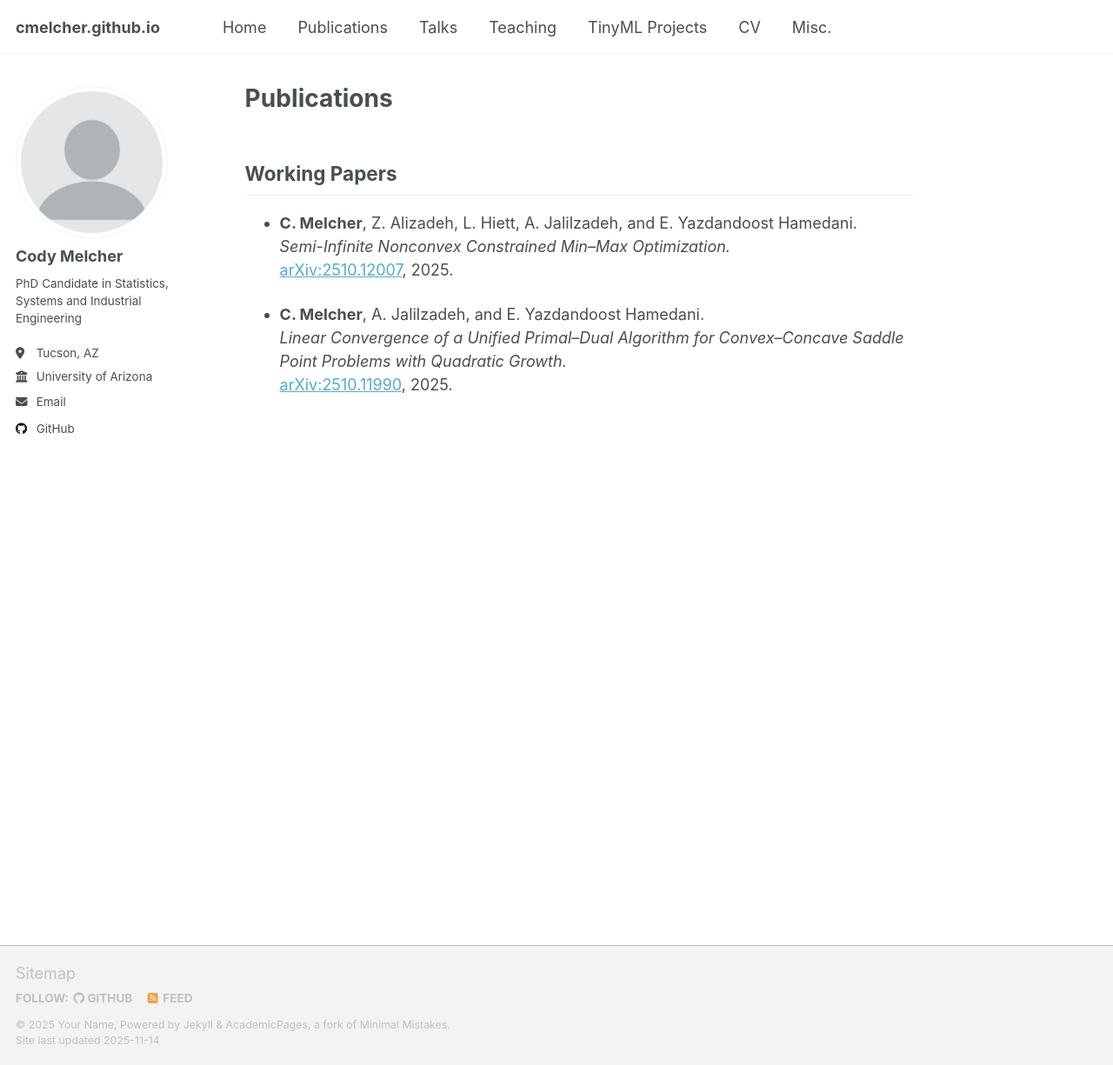
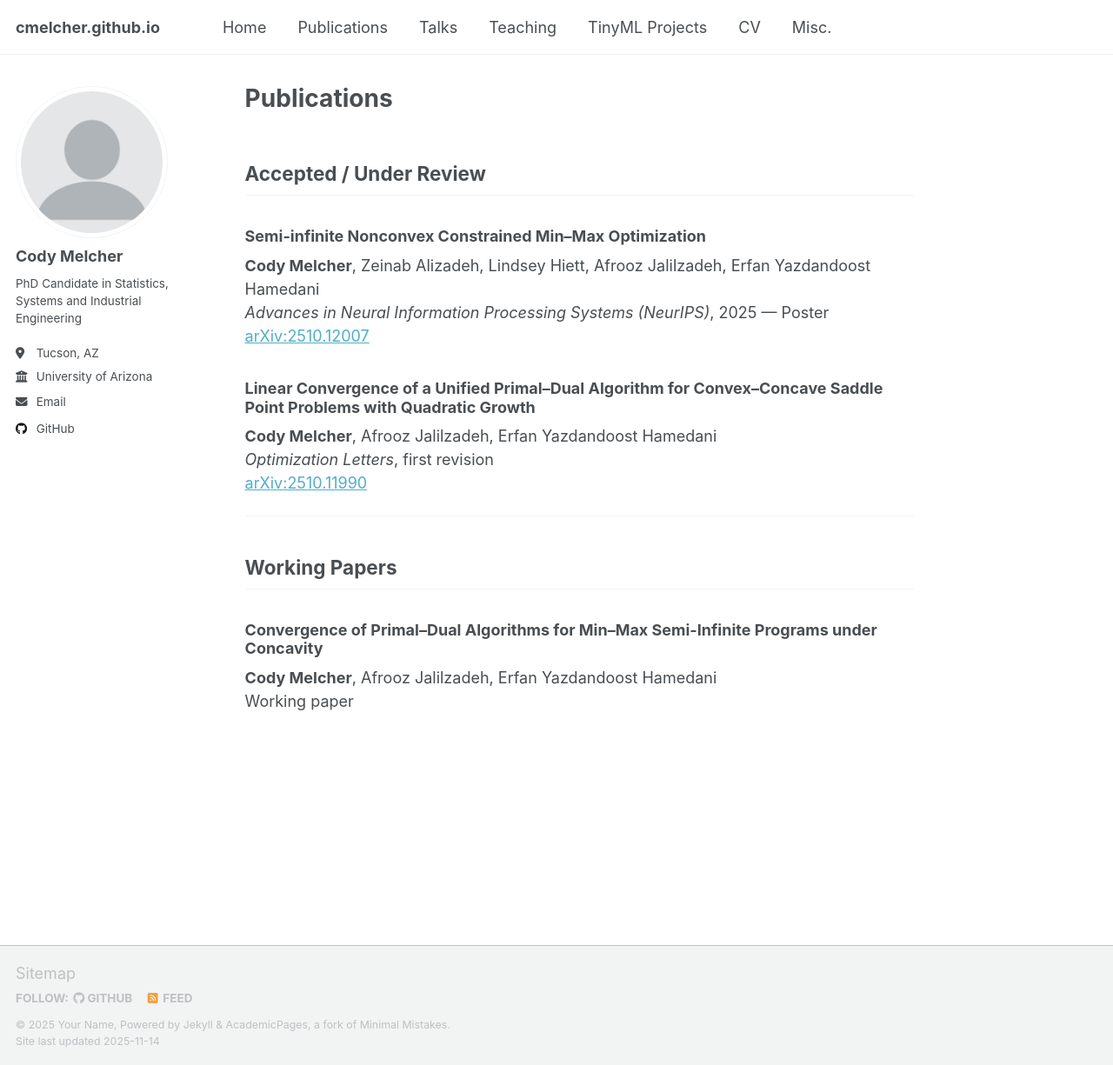
Before and after one commit to cmelcher/cmelcher.github.io, a Jekyll site: the page built from _pages/publications.md, in a window 1280 px wide and 1225 px high. Shown: the whole window at 87% size. Built offline with Jekyll 4.4.1, drawn with Linux system fonts in a browser that asks for light colours; a script that is not in the unit is left out.

Commit message:
Update publications with accepted papers and new format

```diff
--- a/_pages/publications.md
+++ b/_pages/publications.md
@@ -5,12 +5,22 @@ permalink: /publications/
 author_profile: true
 ---
 
+## Accepted / Under Review
+
+### Semi-infinite Nonconvex Constrained Min–Max Optimization
+**Cody Melcher**, Zeinab Alizadeh, Lindsey Hiett, Afrooz Jalilzadeh, Erfan Yazdandoost Hamedani
+*Advances in Neural Information Processing Systems (NeurIPS)*, 2025 — Poster
+[arXiv:2510.12007](https://arxiv.org/abs/2510.12007)
+
+### Linear Convergence of a Unified Primal–Dual Algorithm for Convex–Concave Saddle Point Problems with Quadratic Growth
+**Cody Melcher**, Afrooz Jalilzadeh, Erfan Yazdandoost Hamedani
+*Optimization Letters*, first revision
+[arXiv:2510.11990](https://arxiv.org/abs/2510.11990)
+
+---
+
 ## Working Papers
 
-- **C. Melcher**, Z. Alizadeh, L. Hiett, A. Jalilzadeh, and E. Yazdandoost Hamedani.
-  *Semi-Infinite Nonconvex Constrained Min–Max Optimization.*
-  [arXiv:2510.12007](https://arxiv.org/abs/2510.12007), 2025.
-
-- **C. Melcher**, A. Jalilzadeh, and E. Yazdandoost Hamedani.
-  *Linear Convergence of a Unified Primal–Dual Algorithm for Convex–Concave Saddle Point Problems with Quadratic Growth.*
-  [arXiv:2510.11990](https://arxiv.org/abs/2510.11990), 2025.
+### Convergence of Primal–Dual Algorithms for Min–Max Semi-Infinite Programs under Concavity
+**Cody Melcher**, Afrooz Jalilzadeh, Erfan Yazdandoost Hamedani
+Working paper
```
